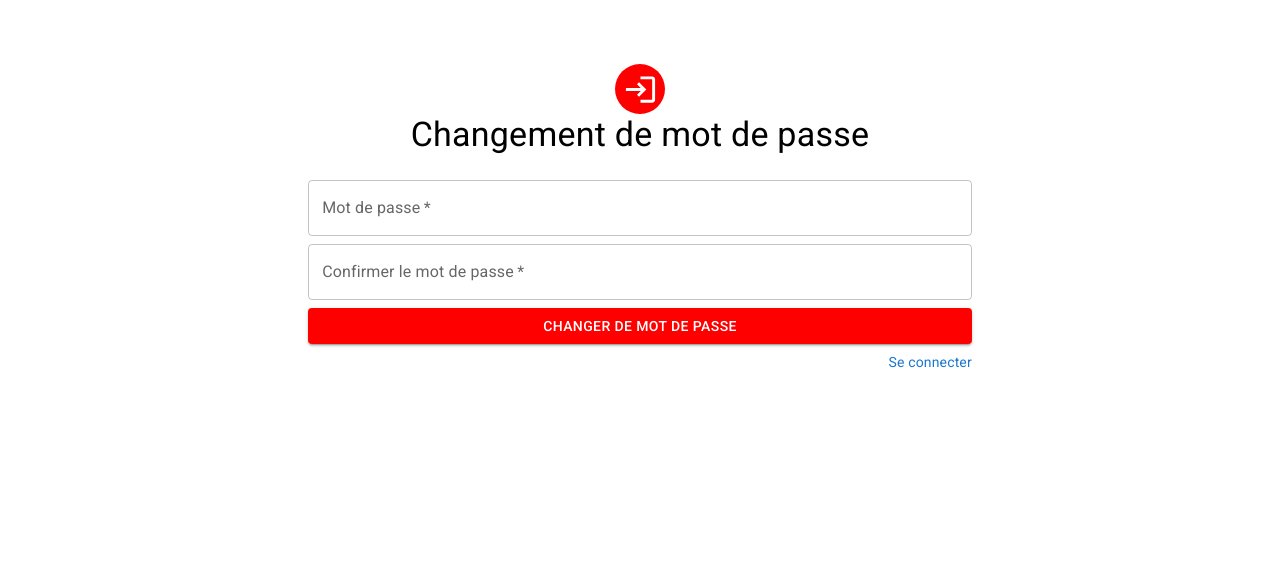
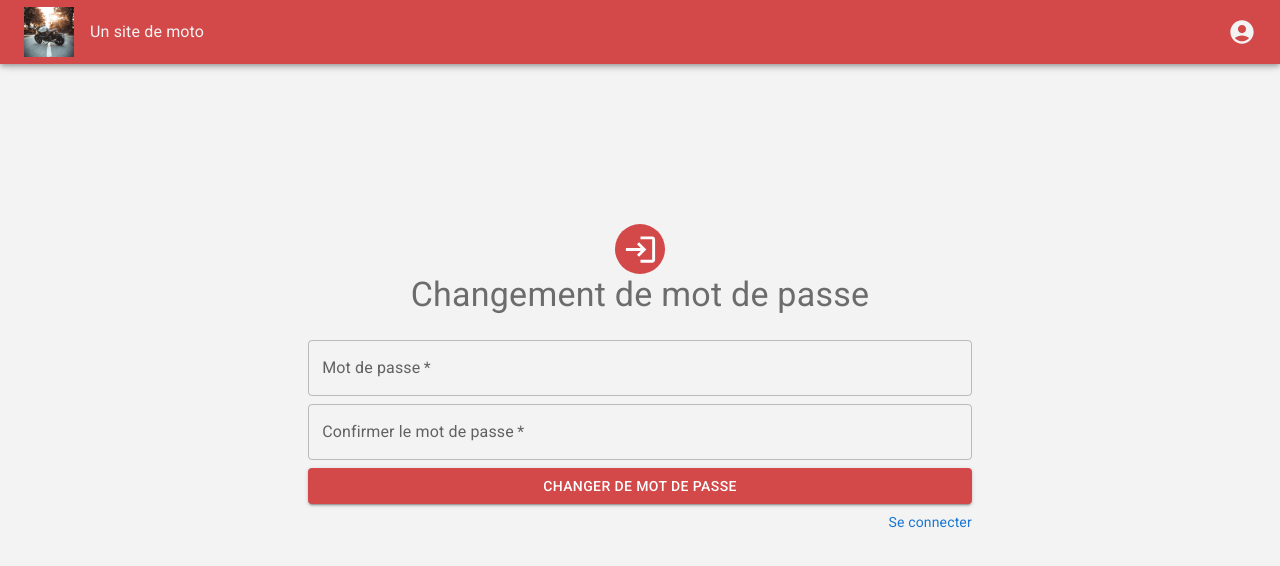
Before and after one commit to Alexandrebdry/esgi-wtr, a React (Vite) app in the folder front-end/: page /reset-password/1 in a window 1280 px wide. Shown: the top 566 px of the page. Built offline with nearby package versions, Linux system fonts and the light colour scheme.

Commit message:
Feature auth
adding style
adding header
adding color services

```diff
--- a/front-end/src/App.jsx
+++ b/front-end/src/App.jsx
@@ -1,6 +1,7 @@
 import UserProvider from "./components/provider/UserProvider";
 import Router from "./components/rooting/Router";
 import SnackbarProvider from "./components/provider/SnackbarProvider";
+import Header from "./components/layouts/Header";
 
 
 function App() {
@@ -9,6 +10,7 @@ function App() {
         <UserProvider>
             <SnackbarProvider>
                 <div className="app">
+                    <Header/>
                     <Router/>
                 </div>
             </SnackbarProvider>
--- a/front-end/src/components/layouts/Header.jsx
+++ b/front-end/src/components/layouts/Header.jsx
@@ -0,0 +1,146 @@
+import useScrollNavigate from "../hooks/useScrollNavigate";
+import {useContext, useState} from "react";
+import {UserContext} from "../provider/UserProvider";
+import logo from "../../../public/images/logo.jpg" ;
+import {
+    AppBar,
+    Box,
+    Button,
+    ButtonBase,
+    IconButton,
+    ListItemIcon,
+    Menu,
+    MenuItem,
+    Stack,
+    Toolbar,
+    Typography
+} from "@mui/material";
+import {
+    AccountCircle,
+    AdminPanelSettings,
+    LockOpen,
+    Login,
+    Logout,
+    MoreVert,
+    Person,
+    SettingsApplications
+} from "@mui/icons-material";
+import {color_black, color_red, color_white} from "../../services/colors";
+
+export default function () {
+    const { user, setUserInformation} = useContext(UserContext) ;
+    const scrollNavigate = useScrollNavigate() ;
+    const [anchor, setAnchor] = useState(null);
+    const isMenuOpen = Boolean(anchor) ;
+    const handleMenu = (evt = false) => {
+        if(!evt) setAnchor(null);
+        else setAnchor(evt.currentTarget) ;
+    }
+    const redirectMenu = (route) => {
+        handleMenu();
+        if(route === '/')
+            if (!user) {
+                return
+            }
+        scrollNavigate(route) ;
+    }
+
+    const logoutUser = () => {
+        setUserInformation(null) ;
+        scrollNavigate('/login') ;
+        handleMenu();
+    }
+
+    const menuID = 'header-menu-button' ;
+    const menuMobileID = 'header-mobile-menu-button' ;
+
+    const menuUserConnected = (
+        <Menu anchorOrigin={{vertical:"top", horizontal:'left'}}  transformOrigin={{vertical:"top", horizontal:'left'}}
+              anchorReference="anchorPosition" anchorPosition={{ top: 50, left: 2000 }}
+              PaperProps={{   elevation: 0, sx: {overflow: 'visible', filter: 'drop-shadow(0px 2px 8px rgba(0,0,0,0.32))', mt: 1.5,
+                      '& .MuiAvatar-root': {width: 32, height: 32, ml: -0.5, mr: 1,},
+                      '&:before': {content: '""', display: 'block', position: 'absolute', top: 0, right: 14,
+                          width: 10, height: 10, bgcolor: 'background.paper', transform: 'translateY(-50%) rotate(45deg)', zIndex: 0,},
+                  },
+              }}
+             id={menuID}  open={isMenuOpen} onClose={() => {handleMenu();}}>
+            <Stack color={color_black} display={"flex"} alignItems={"flex-start"} justifyContent={"flex-start"}>
+                <Typography variant={'inherit'} margin={'auto'} maxWidth={'80%'} alignSelf={'center'} component={'p'} fontWeight={'bolder'} noWrap>
+                    {user?.firstName} {user?.lastName}
+                </Typography>
+                <MenuItem color={color_black} sx={{width:'100%'}} onClick={() => {redirectMenu('/profile')}}>
+                    <ListItemIcon> <Person /> </ListItemIcon>
+                    <Typography variant={"inherit"}>Mon compte</Typography>
+                </MenuItem>
+                <MenuItem sx={{width:'100%'}} onClick={() => {logoutUser()}}>
+                    <ListItemIcon> <Logout /> </ListItemIcon>
+                    <Typography variant={"inherit"}>se déconnecter</Typography>
+                </MenuItem>
+            </Stack>
+        </Menu>
+    );
+
+    const menuUserDisconnected = (
+
+        <Menu anchorOrigin={{vertical:"top", horizontal:'left'}}  transformOrigin={{vertical:"top", horizontal:'left'}}
+              anchorReference="anchorPosition" anchorPosition={{ top: 50, left: 2000 }}
+              PaperProps={{elevation: 0, sx: {overflow: 'visible', filter: 'drop-shadow(0px 2px 8px rgba(0,0,0,0.32))', mt: 1.5,
+                      '& .MuiAvatar-root': {width: 32, height: 32, ml: -0.5, mr: 1,},
+                      '&:before': {content: '""', display: 'block', position: 'absolute', top: 0, right: 14, width: 10,
+                          height: 10, bgcolor: 'background.paper', transform: 'translateY(-50%) rotate(45deg)', zIndex: 0,},
+                  },
+              }}
+              id={menuID} open={isMenuOpen} onClose={() => {handleMenu();}}>
+            <Stack color={color_black} display={"flex"} alignItems={"flex-start"} justifyContent={"flex-start"}>
+                <MenuItem sx={{width:'100%'}} onClick={() => redirectMenu('/login')}> <Login />  <Typography variant={"inherit"}> Se connecter </Typography> </MenuItem>
+                <MenuItem sx={{width:'100%'}} onClick={() => redirectMenu('/register')}> <LockOpen />   <Typography variant={"inherit"}>S'inscrire </Typography> </MenuItem>
+            </Stack>
+        </Menu>
+
+    );
+
+    return (
+        <header>
+             <Box flexGrow={1} >
+                 <AppBar color={"transparent"}  position={"fixed"} p={2} sx={{minWidth:300 , backgroundColor: color_red +'!important'}}>
+                     <Toolbar>
+                         <ButtonBase disableTouchRipple sx={{display:'flex', alignItems:'center', justifyContent:'center'}} onClick={() => {redirectMenu('/')}}>
+                             <Box component={'img'} mr={2} width={50} height={50} alt={'Logo du site'} src={logo} />
+                             <Typography style={{color:color_white}}>Un site de moto</Typography>
+                         </ButtonBase>
+                         <Box flexGrow={1}/>
+
+                         <Box display={{xs:'none', md:'flex'}}>
+                             {user && user?.role === 'admin' &&
+                                 <Button onClick={() => {redirectMenu('/admin')}} startIcon={<AdminPanelSettings/>}>
+                                     Admin
+                                 </Button>
+                             }
+                             {user && user?.role === 'seller' || user?.role === 'admin'  &&
+                                 <Button onClick={() => {redirectMenu('/sellers-pannel')}} startIcon={<SettingsApplications/>}>
+                                     mon espace conseiller
+                                 </Button>
+                             }
+                             <IconButton size="large" edge="end" aria-label="account of current"
+                                 aria-controls={menuID} aria-haspopup="true" aria-expanded={isMenuOpen ? 'true' : undefined}
+                                 onClick={(evt) => {handleMenu(evt)}} sx={{color:color_white,}}>
+                                 <AccountCircle  fontSize="2rem"/>
+                             </IconButton>
+                         </Box>
+                         <Box sx={{display: {xs: 'flex', md: 'none'}}}>
+                             <IconButton size="large" aria-label="show more"
+                                 aria-controls={menuMobileID} aria-haspopup="true" aria-expanded={isMenuOpen ? 'true' : undefined}
+                                 onClick={(evt) => {handleMenu(evt)}} sx={{color:color_white, fontSize: "2.5rem"}}>
+                                 <MoreVert/>
+                             </IconButton>
+                         </Box>
+                         {user? menuUserConnected : menuUserDisconnected}
+                     </Toolbar>
+                 </AppBar>
+             </Box>
+        </header>
+    );
+
+
+
+}
--- a/front-end/src/components/pages/Home.jsx
+++ b/front-end/src/components/pages/Home.jsx
@@ -1,17 +1,35 @@
-import {useContext, useEffect} from "react";
+import {useContext, useEffect, useState} from "react";
 import {UserContext} from "../provider/UserProvider";
+import useScrollNavigate from "../hooks/useScrollNavigate";
+import {Box, Stack, Typography} from "@mui/material";
+import {color_white} from "../../services/colors";
 
 export default function ({}) {
 
     const {user} = useContext(UserContext) ;
+    const scrollNavigate = useScrollNavigate() ;
+    const [loader, setLoader] = useState(true) ;
 
     useEffect(() => {
-        console.log(user) ;
-    })
+       if (user) setLoader(false) ;
+    },[user]) ;
 
     return (
-        <div className="home">
-            <h1>Welcome!</h1>
-        </div>
-    )
+        !loader &&
+            <Box>
+                <div style={{
+                    height:'100vh', backgroundImage: "url('images/hero-banner.jpg')",
+                    backgroundRepeat: 'no-repeat', backgroundSize: 'cover',
+                }}>
+                    <Box margin={'auto'} width={'100%'} height={'100%'} color={color_white} display={"flex"}  justifyContent={"flex-end"}>
+                        <Stack marginRight={{xs: 0 , md:25}} height={'100%'} color={color_white} display={"flex"} alignItems={{xs: 'center', sm:'flex-start'}} justifyContent={"center"}>
+                            <Typography textAlign={"center"} fontWeight={"bolder"} variant={"h1"}> Site de moto </Typography>
+                            <Typography alignSelf={{xs:'center', sm:'flex-end'}}>un site de moto pas comme les autres</Typography>
+                        </Stack>
+                    </Box>
+
+                </div>
+            </Box>
+    );
+
 }
--- a/front-end/src/components/pages/auth/ChangePassword.jsx
+++ b/front-end/src/components/pages/auth/ChangePassword.jsx
@@ -5,6 +5,7 @@ import {SnackbarContext} from "../../provider/SnackbarProvider";
 import {confirmResetPassword} from "../../../services/authServices";
 import {useParams} from "react-router-dom";
 import useScrollNavigate from "../../hooks/useScrollNavigate";
+import {color_red, color_red_hover} from "../../../services/colors";
 
 export default function () {
 
@@ -34,8 +35,8 @@ export default function () {
     }
 
     return (
-        <Box width={'100'} marginTop={8} display={"flex"} justifyContent={"center"} alignItems={"center"} flexDirection={"column"} >
-            <Avatar sx={{width:50, height:50, bgcolor: 'red'}} >
+        <Box width={'100'} marginTop={28} display={"flex"} justifyContent={"center"} alignItems={"center"} flexDirection={"column"} >
+            <Avatar sx={{width:50, height:50, bgcolor: color_red}} >
                 <Login fontSize={"large"}/>
             </Avatar>
             <Typography component={"h1"} variant={"h4"}>Changement de mot de passe</Typography>
@@ -50,7 +51,7 @@ export default function () {
                     </Grid>
 
                     <Grid item xs={12}>
-                        <Button sx={{bgcolor: "red"}} type={"submit"} fullWidth variant={"contained"} >changer de mot de passe</Button>
+                        <Button sx={{bgcolor: color_red, '&:hover': {bgcolor: color_red_hover}}} type={"submit"} fullWidth variant={"contained"} >changer de mot de passe</Button>
                     </Grid>
                 </Grid>
                 <Box mt={1} display={"flex"} justifyContent={"flex-end"}>
--- a/front-end/src/components/provider/UserProvider.jsx
+++ b/front-end/src/components/provider/UserProvider.jsx
@@ -57,7 +57,7 @@ const UserProvider = ({children}) => {
             setLoader(false) ;
         }
 
-    },[user]) ;
+    },[user, loader]) ;
 
     const setUserInformation = (information) => {
         setUser(information) ;
--- a/front-end/src/components/rooting/RouterSecured.jsx
+++ b/front-end/src/components/rooting/RouterSecured.jsx
@@ -6,6 +6,7 @@ import NotFound from "../pages/errors/NotFound";
 export default function RouterSecured({children, scopes = []}) {
     const { user } = useContext(UserContext) ;
     const role = useRole(user) ;
+
     if ( scopes.length ) {
         const perms = PERMISSIONS[role] ;
         const isGranted = hasPermission({perms, scopes}) ;
@@ -13,5 +14,7 @@ export default function RouterSecured({children, scopes = []}) {
             return <NotFound/> ;
         }
     }
+
+
     return (<> {children} </>) ;
 }
--- a/front-end/src/index.css
+++ b/front-end/src/index.css
@@ -0,0 +1,13 @@
+html {
+    background-color: #F3F3F3 ;
+    color: #6C6C6C ;
+    margin:0;
+    padding: 0;
+}
+body {
+    margin: 0;
+    font-family:'Roboto', sans-serif;
+    -webkit-font-smoothing: antialiased;
+    -moz-osx-font-smoothing: grayscale;
+    overflow-x: hidden;
+}
--- /dev/null
+++ b/front-end/src/services/colors.js
@@ -0,0 +1,4 @@
+export const color_red = '#D34848' ;
+export const color_red_hover = '#BC3939' ;
+export const color_white = '#F3F3F3' ;
+export const color_black = '#6C6C6C' ;
```
Also changed, not shown: front-end/src/components/pages/auth/ForgetPassword.jsx (+4 -3 lines), front-end/src/components/pages/auth/Login.jsx (+4 -3 lines), front-end/src/components/pages/auth/Register.jsx (+5 -4 lines), front-end/public/images/hero-banner.jpg (added), front-end/public/images/logo.jpg (added).
